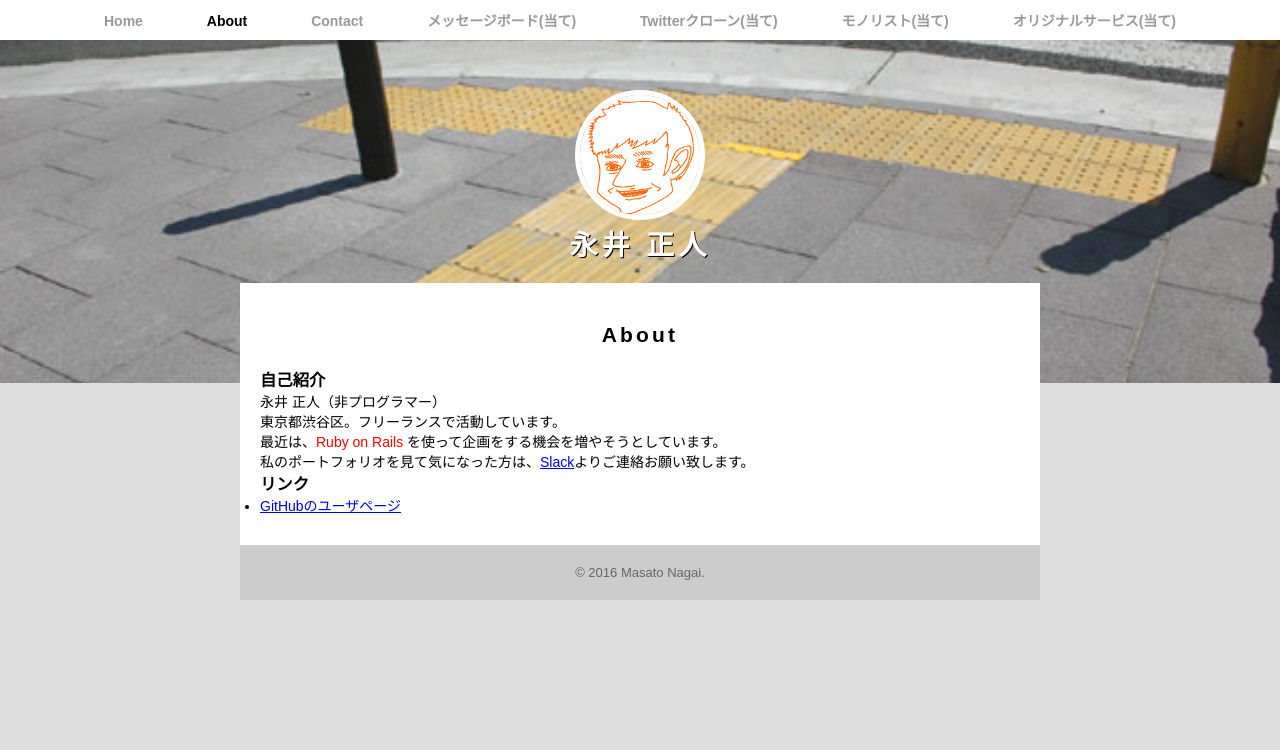
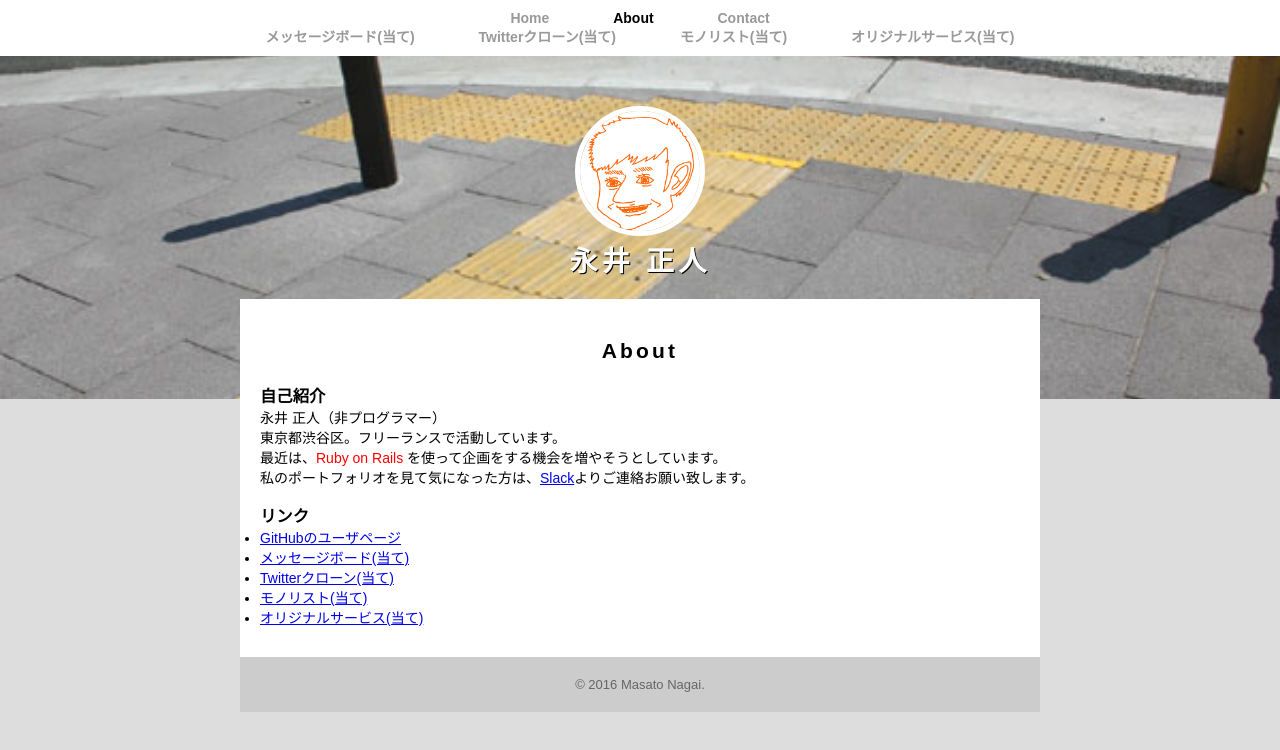
Before and after one commit to sutemn/sutemn.github.io, a plain HTML site: page about.html in a window 1280 px wide. Drawn offline with Linux system fonts and the light colour scheme.

Commit message:
resubmit

```diff
--- a/about.html
+++ b/about.html
@@ -12,11 +12,12 @@
         <ul>
           <li><a href="index.html">Home</a></li>
           <li><a href="about.html" class="selected">About</a></li>
-          <li><a href="https://techacademy-webapp.slack.com/messages/@masato.nagai/">Contact</a></li>
-          <li><a href="https://techacademy-webapp.slack.com/messages/@masato.nagai/">メッセージボード(当て)</a></li>
-          <li><a href="https://techacademy-webapp.slack.com/messages/@masato.nagai/">Twitterクローン(当て)</a></li>
-          <li><a href="https://techacademy-webapp.slack.com/messages/@masato.nagai/">モノリスト(当て)</a></li>
-          <li><a href="https://techacademy-webapp.slack.com/messages/@masato.nagai/">オリジナルサービス(当て)</a></li>
+          <li><a href="https://techacademy-webapp.slack.com/messages/@masato.nagai/" target="_blank">Contact</a></li>
+          <br>
+          <li><a href="ate-1.html" target="_blank">メッセージボード(当て)</a></li>
+          <li><a href="ate-2.html" target="_blank">Twitterクローン(当て)</a></li>
+          <li><a href="ate-3.html" target="_blank">モノリスト(当て)</a></li>
+          <li><a href="ate-4.html" target="_blank">オリジナルサービス(当て)</a></li>
         </ul>
       </nav>
       <div id="logo">
@@ -32,10 +33,14 @@
         <p>東京都渋谷区。フリーランスで活動しています。</p>
         <p>最近は、<span class="red">Ruby on Rails</span> を使って企画をする機会を増やそうとしています。</p>
         <p>私のポートフォリオを見て気になった方は、<a href="https://techacademy-webapp.slack.com/messages/@masato.nagai/" target="_blank">Slack</a>よりご連絡お願い致します。</p>
+        <br>
         <h3>リンク</h3>
         <ul>
           <li><a href="https://github.com/sutemn" target="_blank">GitHubのユーザページ</a></li>
-
+          <li><a href="ate-1.html" target="_blank">メッセージボード(当て)</a></li>
+          <li><a href="ate-2.html" target="_blank">Twitterクローン(当て)</a></li>
+          <li><a href="ate-3.html" target="_blank">モノリスト(当て)</a></li>
+          <li><a href="ate-4.html" target="_blank">オリジナルサービス(当て)</a></li>
         </ul>
       </section>
       <footer>
```
